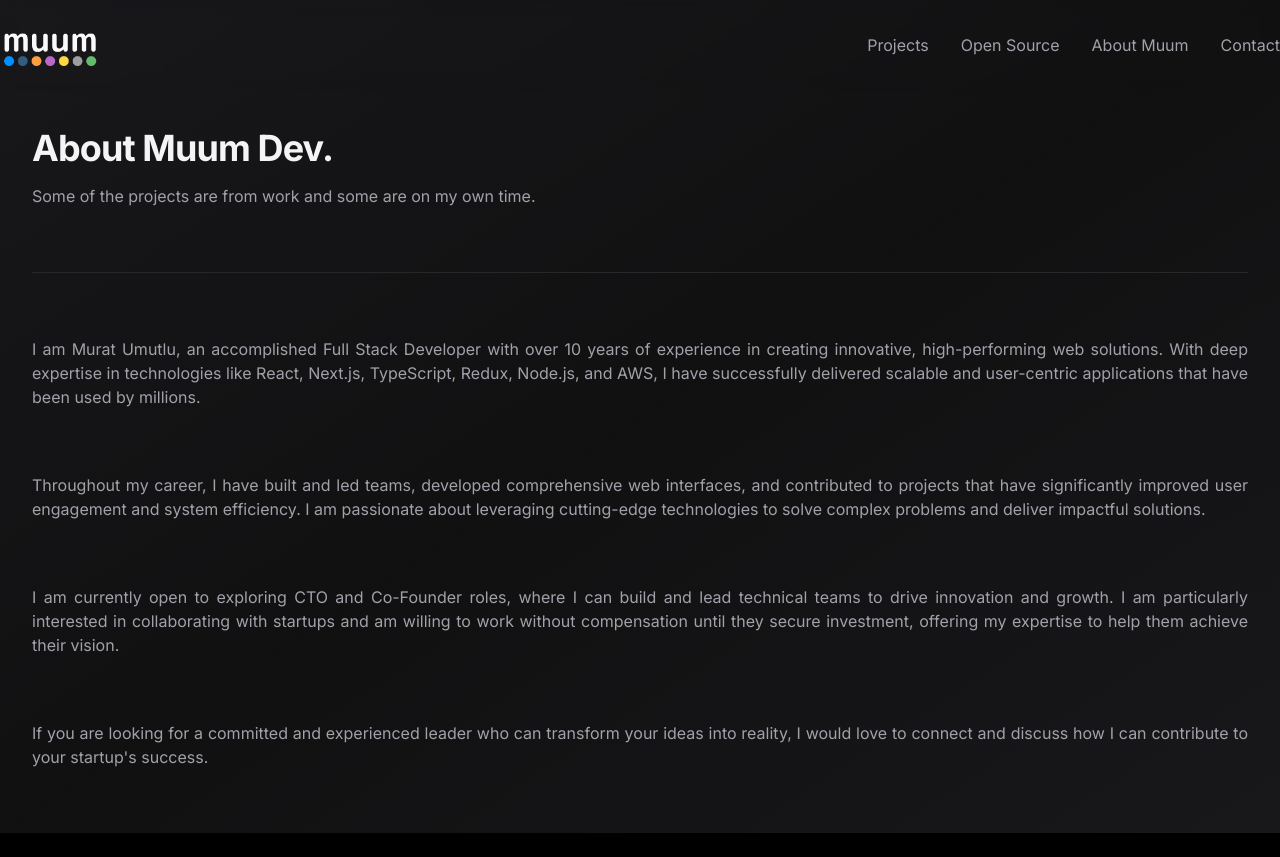
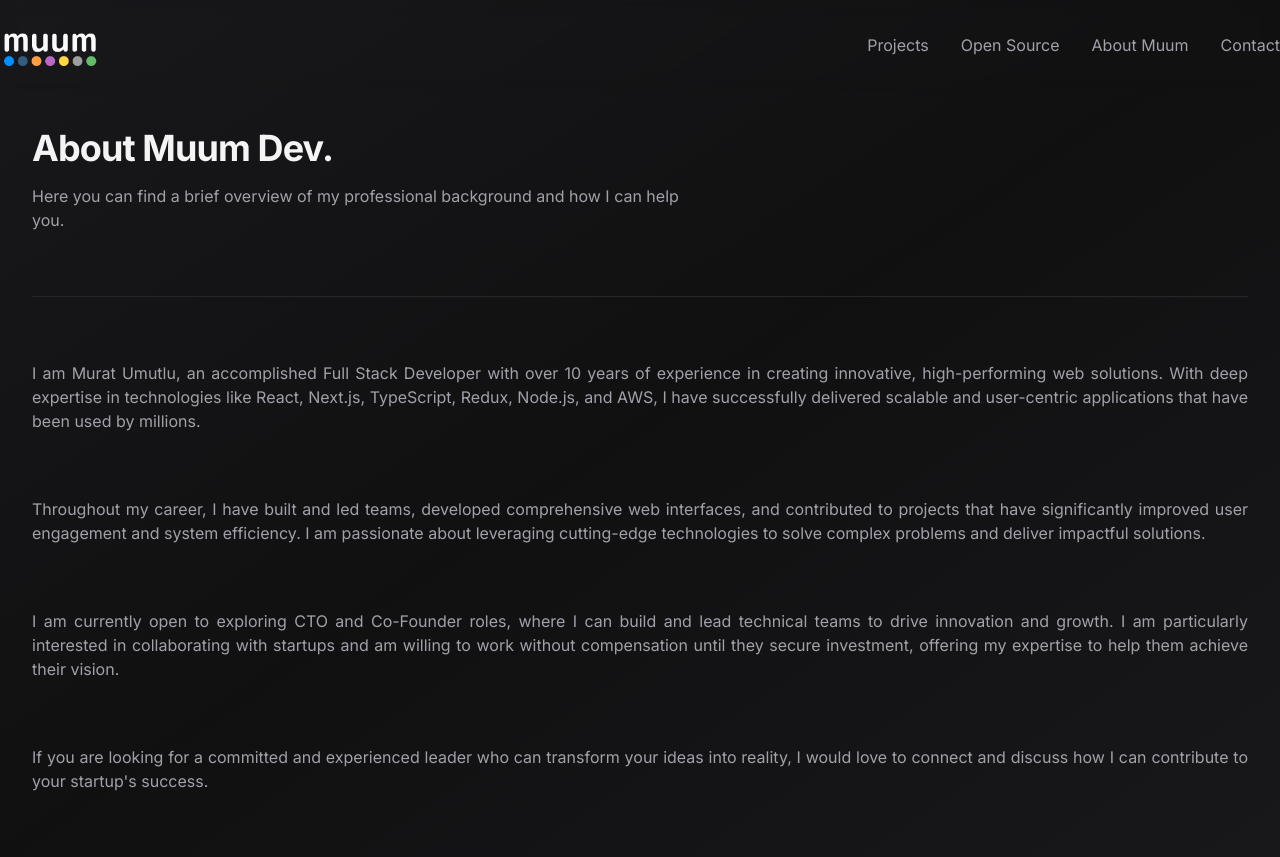
Before and after one commit to alimuratumutlu/muum.dev, a Next.js app: page /about in a window 1280 px wide. Before the commit the page ends 833 px from the top, so only its background shows below. Built offline with nearby package versions, Linux system fonts and the light colour scheme; what tailwindcss-debug-screens would draw is missing.

Commit message:
text updates

```diff
--- a/app/about/page.tsx
+++ b/app/about/page.tsx
@@ -11,7 +11,8 @@ export default async function AboutPage() {
 						About Muum Dev.
 					</h2>
 					<p className="mt-4 text-zinc-400">
-						Some of the projects are from work and some are on my own time.
+						Here you can find a brief overview of my professional background and
+						how I can help you.
 					</p>
 				</div>
 				<div className="w-full h-px bg-zinc-800" />
--- a/app/open-source/page.tsx
+++ b/app/open-source/page.tsx
@@ -158,7 +158,8 @@ export default function ProjectsPage() {
 						Open Source
 					</h2>
 					<p className="mt-4 text-zinc-400">
-						Some of the projects are from work and some are on my own time
+						This page showcases some of the open-source projects I've worked on.
+						They will be updated regularly, so check back often!
 					</p>
 				</div>
 
--- a/app/projects/page.tsx
+++ b/app/projects/page.tsx
@@ -30,7 +30,8 @@ export default function ProjectsPage() {
 						Projects
 					</h2>
 					<p className="mt-4 text-zinc-400">
-						Some of the projects are from work and some are on my own time
+						I like being a codepreneur! Here are some of the projects I'm
+						actually developing!
 					</p>
 				</div>
 
```
